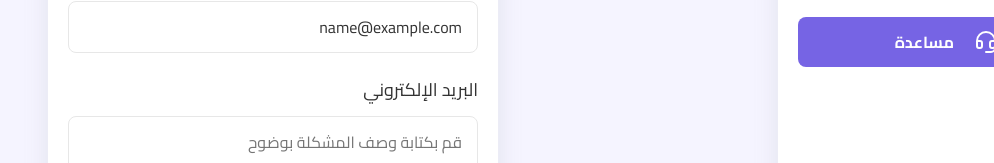
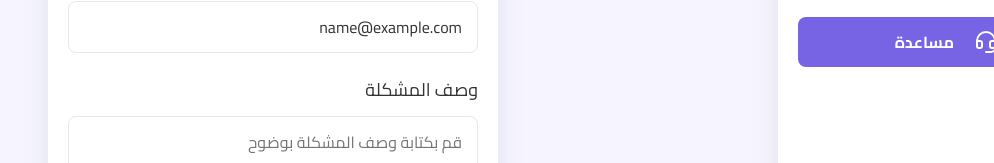
Before and after one commit to Mohayyad-Muawia/scholarMate, a React (Vite) app in the folder frontend/: page /help in a window 1280 px wide. Shown: the part 353-516 px from the top of the page, without its empty margins (286-1280 px from the left). Built offline with nearby package versions, Linux system fonts and the light colour scheme; no server answers; sample sign-in values are in the browser's storage.

Commit message:
fix report form lable

```diff
--- a/frontend/src/components/landing page/Faq.tsx
+++ b/frontend/src/components/landing page/Faq.tsx
@@ -39,7 +39,7 @@ const faqData: FaqItemData[] = [
   {
     question: "كيف يمكنني تقديم اقتراح أو الإبلاغ عن مشكلة؟",
     answer:
-      "نحن نرحب جداً بجميع آرائكم! يمكنك التواصل معنا مباشرة عبر البريد الإلكتروني contact@scholarmate.app أو عبر حسابنا على تويتر.",
+      "نحن نرحب جداً بجميع آرائكم! يمكنك التواصل معنا مباشرة عبر البريد الإلكتروني mohayyad2.0@gmail.com.",
   },
 ];
 
--- a/frontend/src/pages/Help.tsx
+++ b/frontend/src/pages/Help.tsx
@@ -51,7 +51,7 @@ export default function Help() {
             />
           </div>
           <div>
-            <label htmlFor="message">البريد الإلكتروني</label>
+            <label htmlFor="message">وصف المشكلة</label>
             <textarea
               id="message"
               placeholder="قم بكتابة وصف المشكلة بوضوح"
```
